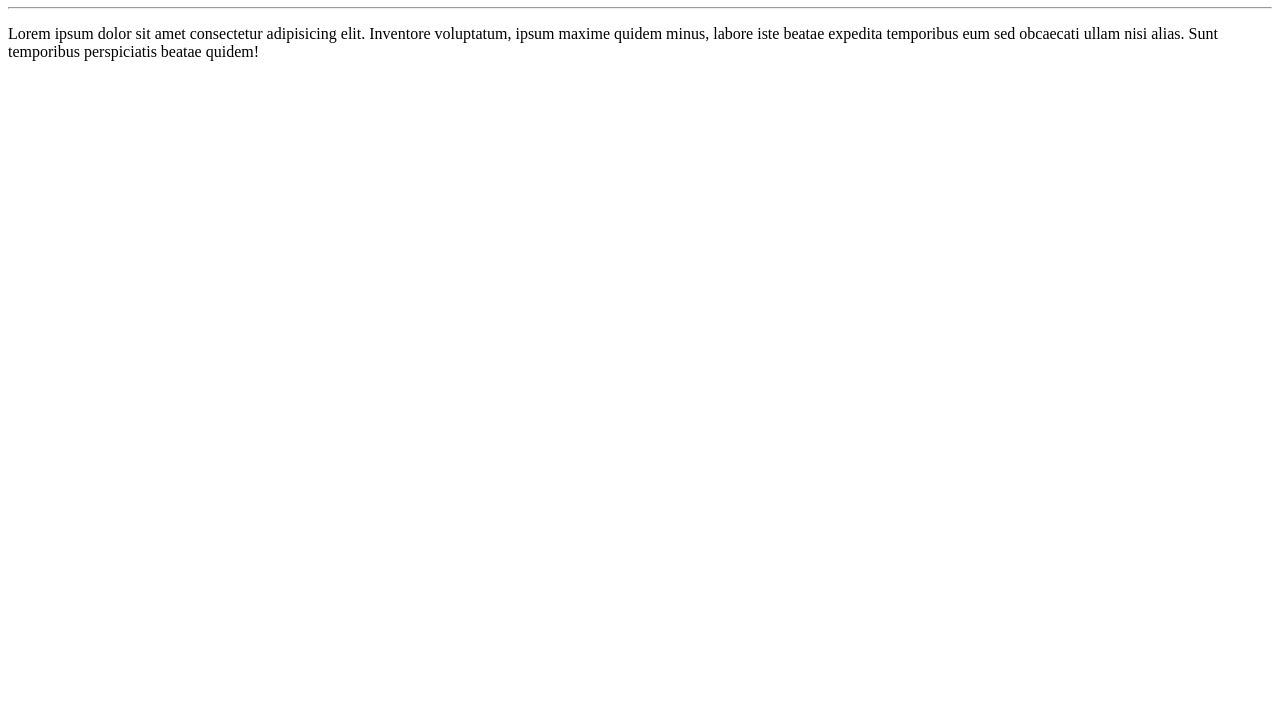
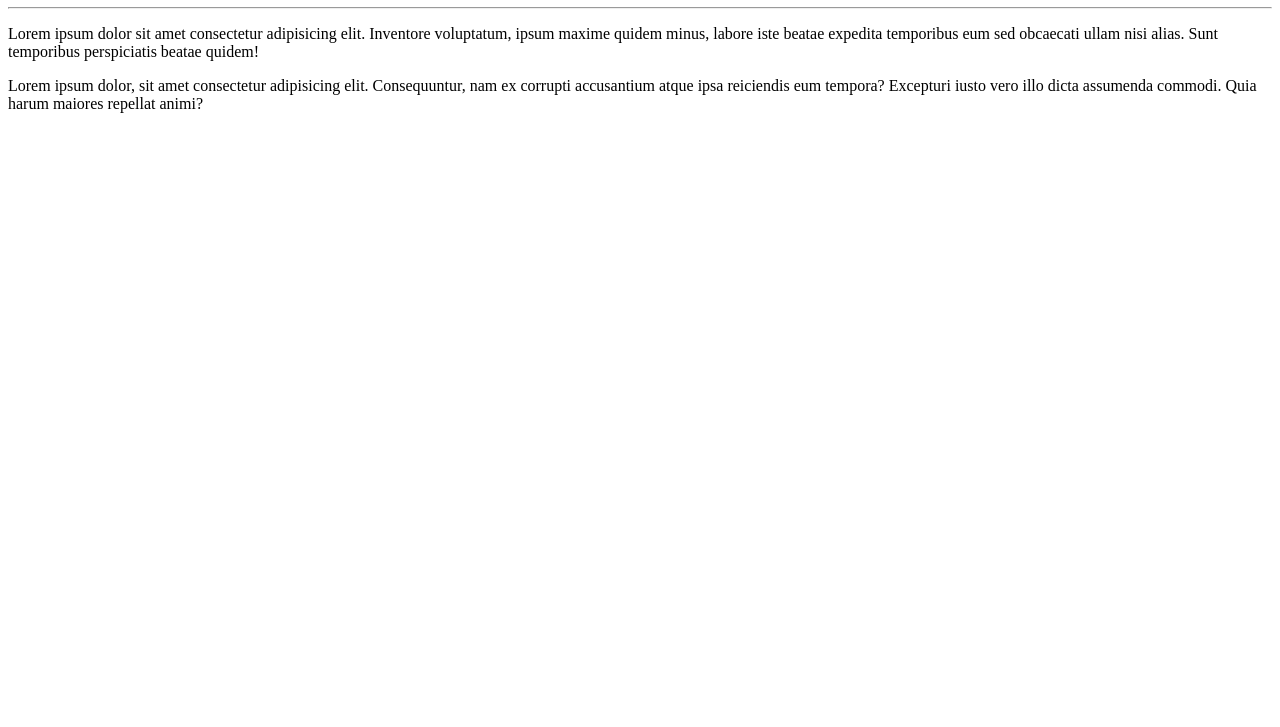
Before and after one commit to Leandrodevjr/ola-mundo, a plain HTML site: page site-exemplo/index.html in a window 1280 px wide. Shown: the part 73-800 px from the top of the page. Drawn offline with Linux system fonts and the light colour scheme.

Commit message:
adc + 1 paragrafo

```diff
--- a/site-exemplo/index.html
+++ b/site-exemplo/index.html
@@ -9,5 +9,6 @@
     <h1>Olá mundo</h1>
     <hr>
     <p>Lorem ipsum dolor sit amet consectetur adipisicing elit. Inventore voluptatum, ipsum maxime quidem minus, labore iste beatae expedita temporibus eum sed obcaecati ullam nisi alias. Sunt temporibus perspiciatis beatae quidem!</p>
+    <p>Lorem ipsum dolor, sit amet consectetur adipisicing elit. Consequuntur, nam ex corrupti accusantium atque ipsa reiciendis eum tempora? Excepturi iusto vero illo dicta assumenda commodi. Quia harum maiores repellat animi?</p>
 </body>
 </html>
```
